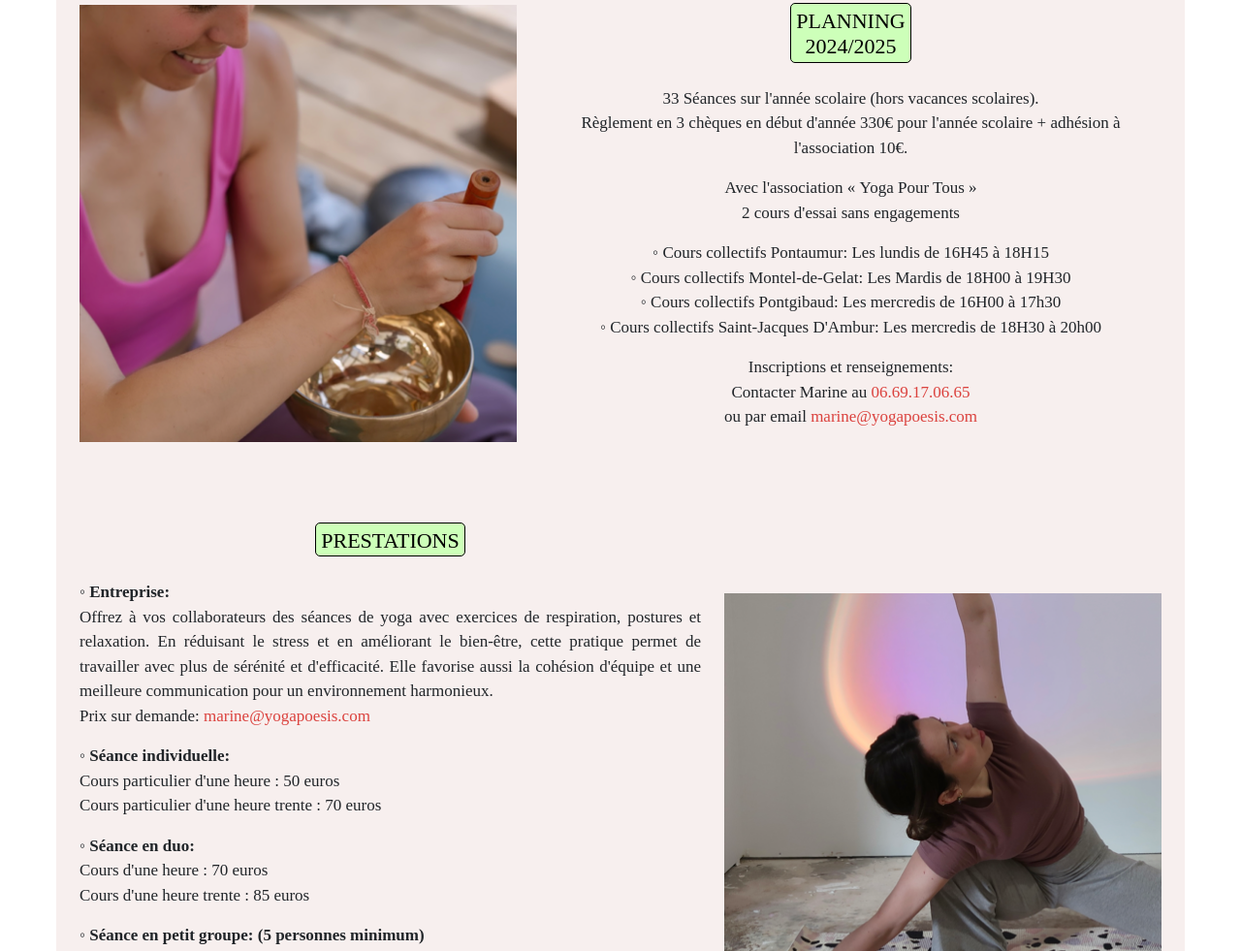
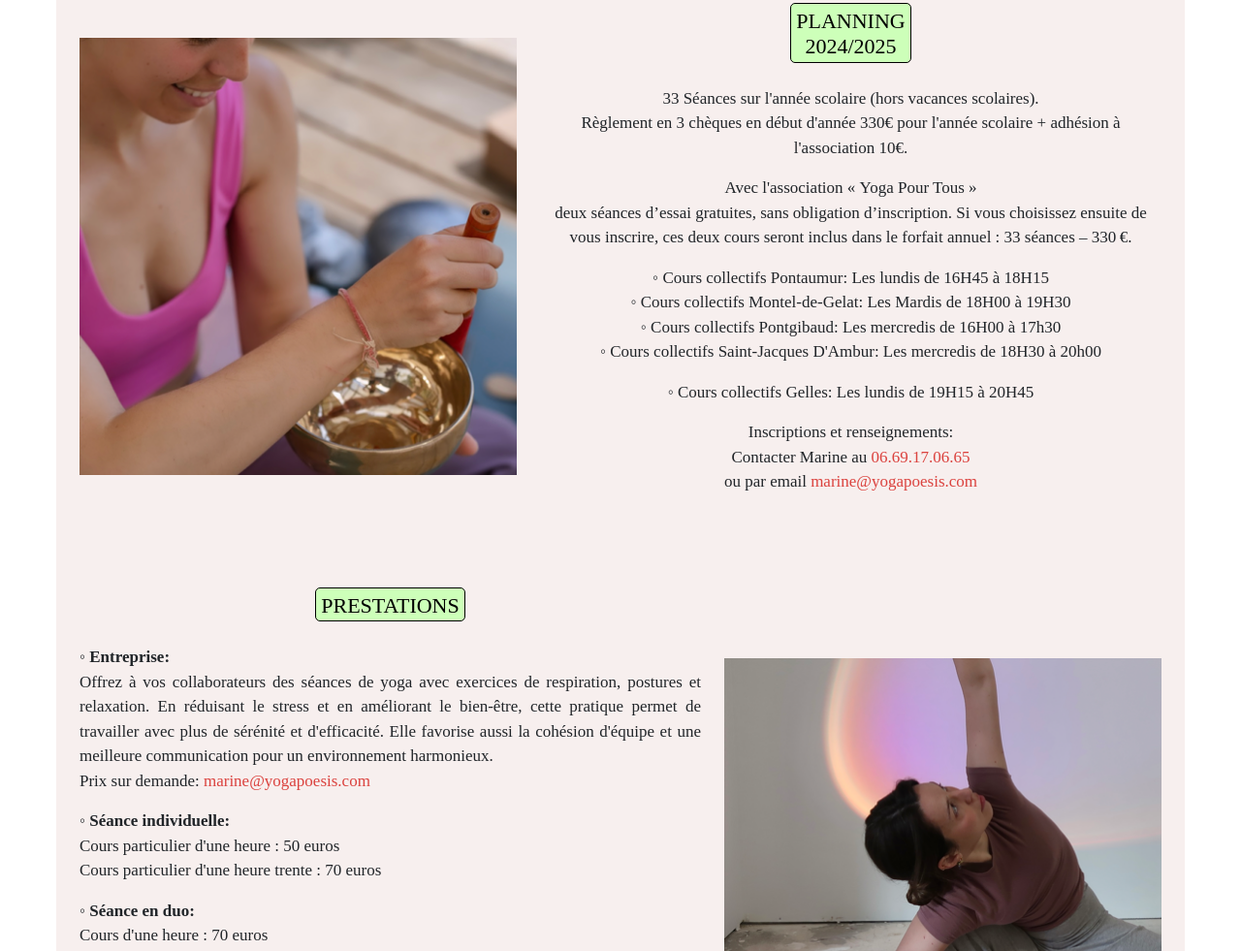
Before and after one commit to ltempier/yogapoesis, a plain HTML site: page index.html in a window 1280 px wide. Shown: the part 3927-4908 px from the top of the page at 97% size. Drawn offline with Linux system fonts and the light colour scheme.

Commit message:
from deploy.sh

```diff
--- a/index.html
+++ b/index.html
@@ -304,13 +304,22 @@
                         Règlement en 3 chèques en début d'année 330€ pour l'année scolaire + adhésion à l'association
                         10€.
                      </p>
-                     <p>Avec l'association « Yoga Pour Tous »<br>2 cours d'essai sans engagements</p>
+                     <p>Avec l'association « Yoga Pour Tous »<br>deux séances d’essai gratuites, sans obligation
+                        d’inscription.
+
+                        Si vous choisissez ensuite de vous inscrire, ces deux cours seront inclus dans le forfait annuel
+                        :
+                        33 séances – 330 €.
+                     </p>
                      <p>
                         ◦ Cours collectifs Pontaumur: Les lundis de 16H45 à 18H15<br>
                         ◦ Cours collectifs Montel-de-Gelat: Les Mardis de 18H00 à 19H30<br>
                         ◦ Cours collectifs Pontgibaud: Les mercredis de 16H00 à 17h30<br>
                         ◦ Cours collectifs Saint-Jacques D'Ambur: Les mercredis de 18H30 à 20h00
                      </p>
+                     <p>
+                        ◦ Cours collectifs Gelles: Les lundis de 19H15 à 20H45<br>
+
                      <p>
                         Inscriptions et renseignements:<br>
                         Contacter Marine au <a href="tel:+330669170665" class="contact">06.69.17.06.65</a>
```
